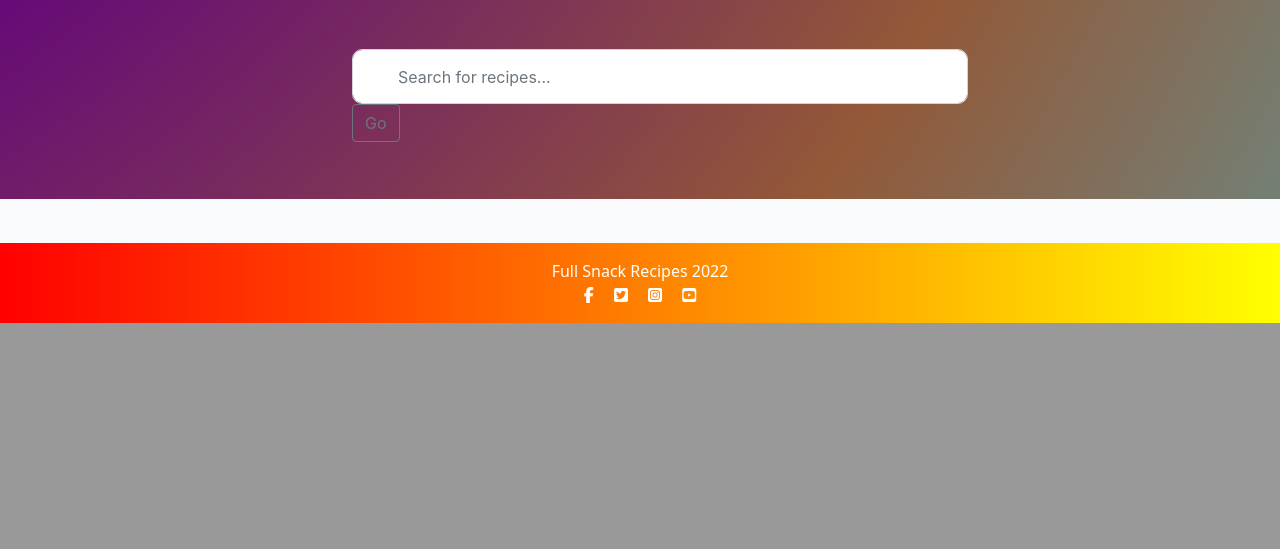
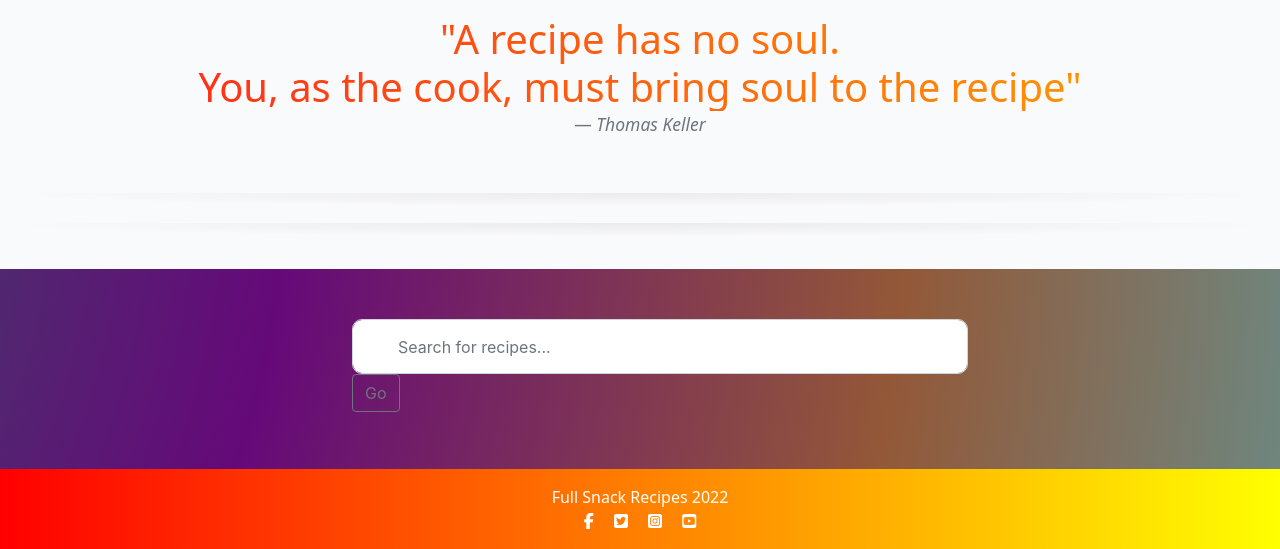
Before and after one commit to ChrisKellFSD/full-snack-receipes, a Django app: page / in a window 1280 px wide. Shown: the part 477-1026 px from the top of the page. Before the commit the page ends 800 px from the top, so only its background shows below. Run offline with Django 3.2, Linux system fonts and the light colour scheme; data that the repository does not hold is empty; some libraries are stand-ins or nearby versions.

Commit message:
Style gradient quote on index page

```diff
--- a/static/css/style.css
+++ b/static/css/style.css
@@ -183,6 +183,23 @@ body {
     top: -3px;
   }
 
+/* Gradient text quote */
+
+.gradient-text {
+    background: #FF1F1A;
+    background: linear-gradient(to right, #FF1F1A 0%, #ffa400 100%);
+    -webkit-background-clip: text;
+    -webkit-text-fill-color: transparent;
+}
+
+/* Section Divider */
+.section-divider {
+    height: 14px;
+    position: relative;
+    width: 100%;
+    background: radial-gradient(ellipse farthest-side at top center, rgb(74 39 39 / 8%), transparent);
+}
+
 
 /* Search Bar */
 .search-container {
@@ -216,17 +233,6 @@ body {
     border: none;
 }
 
-.search-button {
-    position: absolute;
-    right: 1px;
-    top: 0px;
-    border: none;
-    height: 45px;
-    background-color: red;
-    color: #fff;
-    width: 90px;
-    border-radius: 4px
-}
 
 @keyframes gradient {
     0% {
--- a/templates/base.html
+++ b/templates/base.html
@@ -96,8 +96,9 @@
     <!--Font Awesome Script-->
     <script src="https://kit.fontawesome.com/aae00821c5.js" crossorigin="anonymous"></script>
 
-    <!-- Script for popup message displayed at top of the page -->
+    <!-- Script -->
     <script src="/static/js/script.js"></script>
+
 </body>
 
 </html>
--- a/templates/index.html
+++ b/templates/index.html
@@ -4,7 +4,7 @@
 
 <!-- Jumbotron -->
 <div class="p-5 text-center bg-image rounded-3" style="
-    background-image: url('https://mdbcdn.b-cdn.net/img/new/slides/041.webp');
+    background-image: url('https://res.cloudinary.com/dcummh4le/image/upload/v1672156152/hero-image-dark_j7gidm.jpg');
     height: 400px;
   ">
     <div class="d-flex justify-content-center align-items-center h-100">
@@ -17,18 +17,21 @@
   </div>
 </div>
 
-<!-- Search Bar -->
-<div class="container-fluid search-container">
-    <div class="row height d-flex justify-content-center align-items-center">
-      <div class="col-md-6">
-        <div class="search-form">
-          <input type="text" class="form-control search-form-input" placeholder="Search for recipes...">
-          <button class="btn btn-outline-secondary" type="submit">Go</button>
-        </div>
-      </div>
-    </div>
+<!-- Quotation Section -->
+<div class="container-fluid">
+  <div class="row p-3">
+    <blockquote class="blockquote text-center">
+      <p class="h1 mb-3 gradient-text">"A recipe has no soul.<br> You, as the cook, must bring soul to the recipe"</p>
+      <footer class="mb-4 blockquote-footer"><cite title="Source Title">Thomas Keller</cite></footer>
+    </blockquote>
   </div>
 </div>
+  <!-- divider -->
+    <div class="section-divider mb-3"></div>
+
+
+      <!-- divider -->
+      <div class="section-divider mb-3"></div>
 
 <div class="container-fluid">
     <div class="row">
@@ -88,4 +91,16 @@
     {% endif %}
 </div>
 
+<!-- Search Bar -->
+<div class="container-fluid search-container">
+  <div class="row height d-flex justify-content-center align-items-center">
+    <div class="col-md-6">
+      <div class="search-form">
+        <input type="text" class="form-control search-form-input d-inline-block" placeholder="Search for recipes...">
+        <button class="btn btn-outline-secondary d-inline-block" type="submit">Go</button>
+      </div>
+    </div>
+  </div>
+</div>
+
 {%endblock%}
```
Also changed, not shown: fullsnackrecipes/settings.py (+8 -8 lines), static/js/script.js (line endings or trailing spaces). Lines whose indentation alone changed are shown as unchanged.
